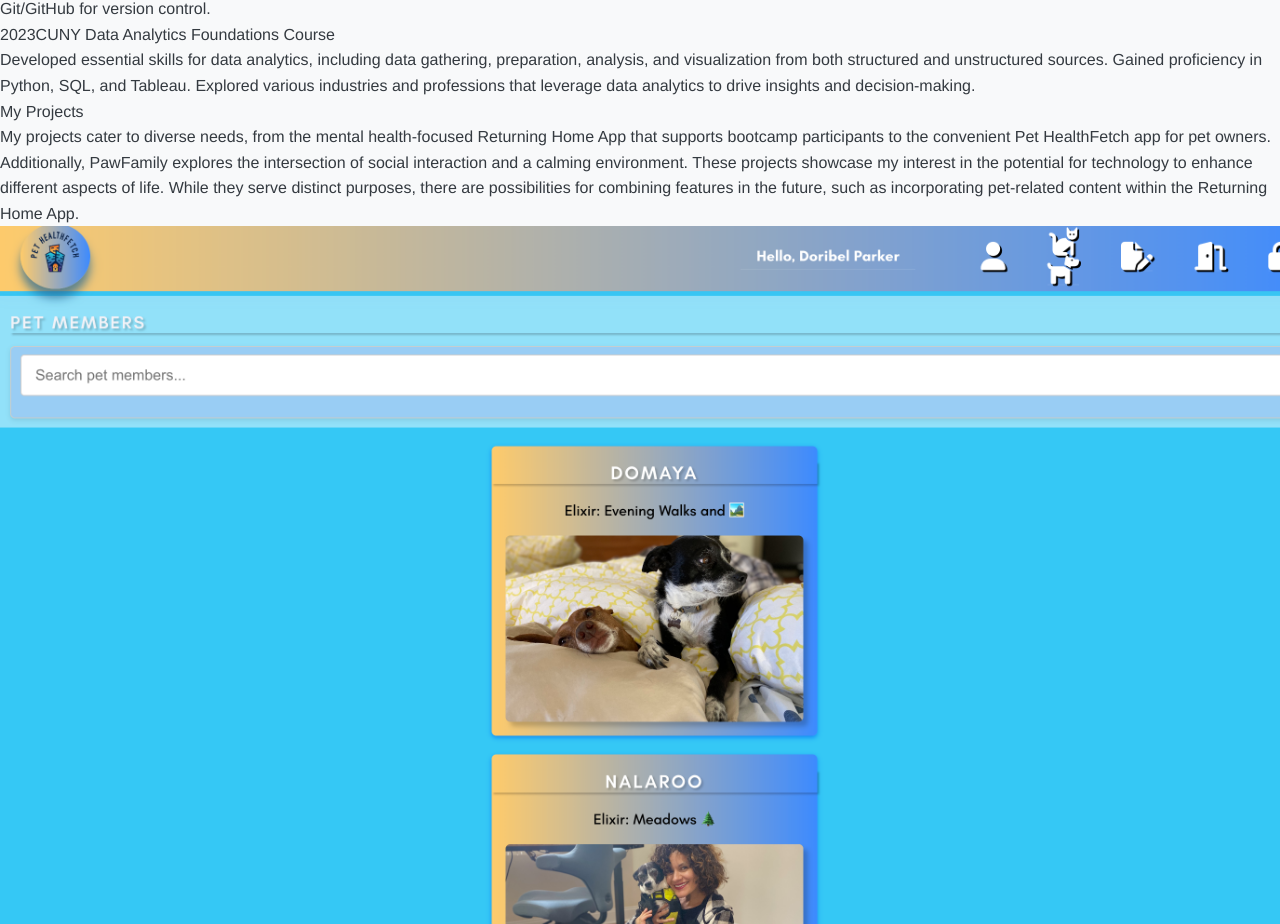
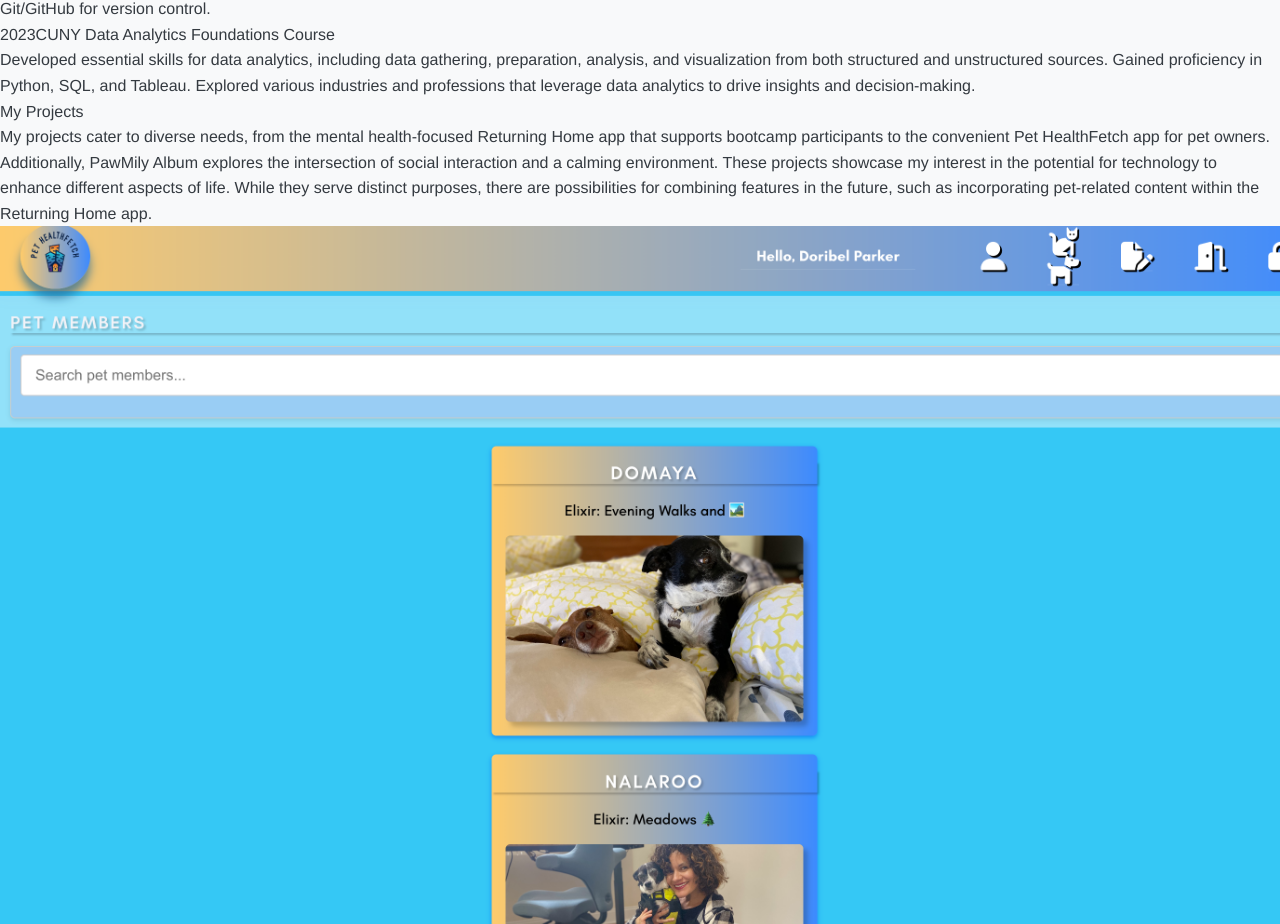
Before and after one commit to dterceroparker/doribel-react-portfolio, a React (Vite) app: page / in a window 1280 px wide. Shown: the part 3279-4203 px from the top of the page. Built offline with nearby package versions, Linux system fonts and the light colour scheme.

Commit message:
update Projects p content

```diff
--- a/src/pages/Projects.jsx
+++ b/src/pages/Projects.jsx
@@ -19,7 +19,7 @@ const Projects = () => {
       </h1>
       <div className="bg-white p-6 rounded-lg shadow-lg mb-8">
         <p className="text-lg text-gray-700 leading-relaxed">
-          My projects cater to diverse needs, from the mental health-focused Returning Home App that supports bootcamp participants to the convenient Pet HealthFetch app for pet owners. Additionally, PawFamily explores the intersection of social interaction and a calming environment. These projects showcase my interest in the potential for technology to enhance different aspects of life. While they serve distinct purposes, there are possibilities for combining features in the future, such as incorporating pet-related content within the Returning Home App.
+          My projects cater to diverse needs, from the mental health-focused Returning Home app that supports bootcamp participants to the convenient Pet HealthFetch app for pet owners. Additionally, PawMily Album explores the intersection of social interaction and a calming environment. These projects showcase my interest in the potential for technology to enhance different aspects of life. While they serve distinct purposes, there are possibilities for combining features in the future, such as incorporating pet-related content within the Returning Home app.
         </p>
       </div>
       <div className="grid grid-cols-1 sm:grid-cols-2 gap-8">
```
